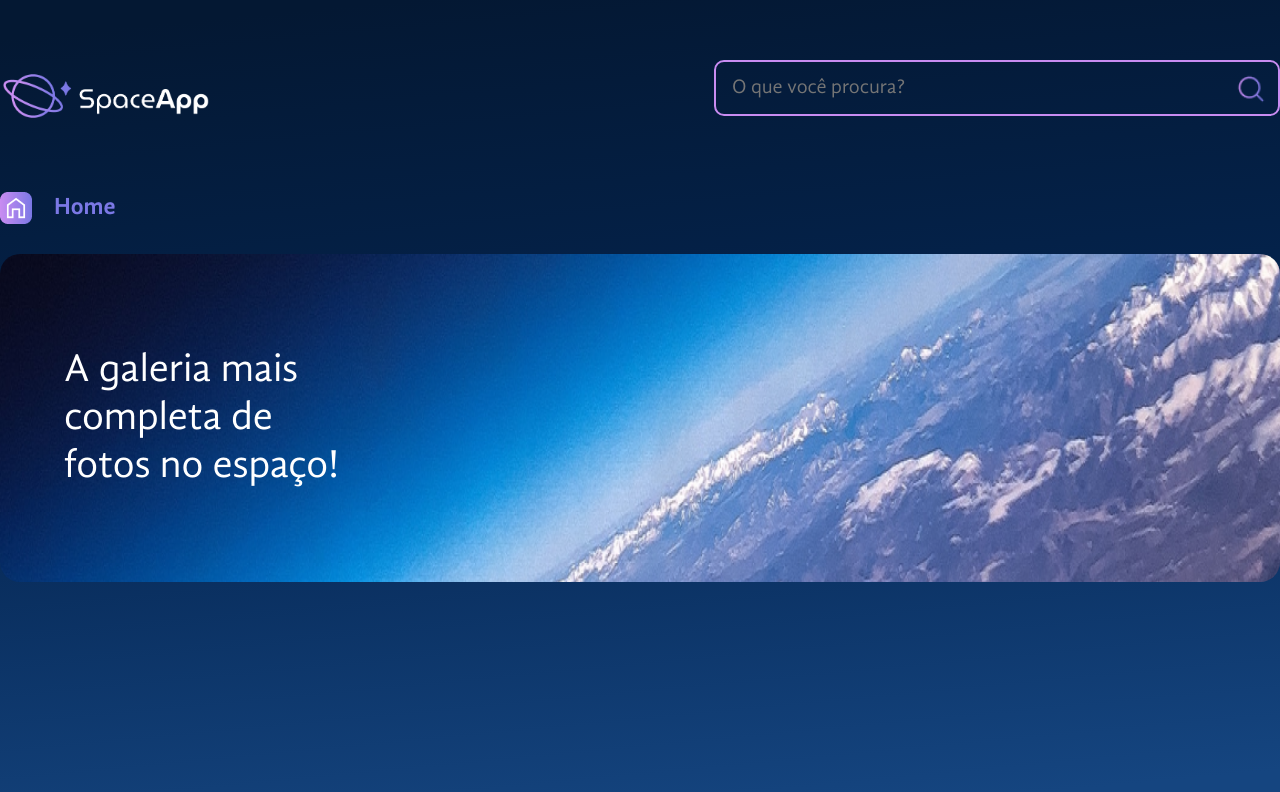
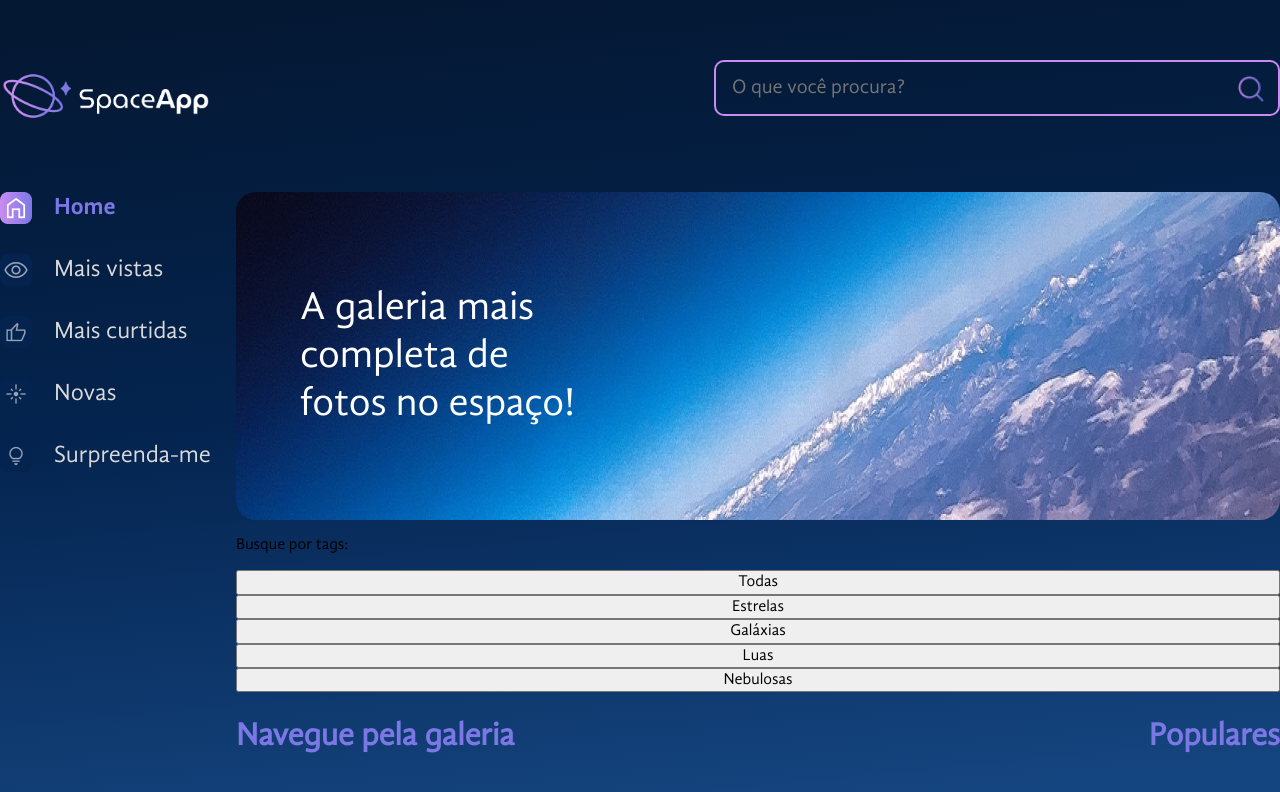
Before and after one commit to FredericoSantana/alura_react_styled_components, a React (Vite) app: page / in a window 1280 px wide. Shown: the top 792 px of the page. Built offline with nearby package versions, Linux system fonts and the light colour scheme.

Commit message:
criação de containers para a estilização da página

```diff
--- a/src/App.jsx
+++ b/src/App.jsx
@@ -3,24 +3,49 @@ import GlobalStyles from "./components/GlobalStyles";
 import Header from "./components/Header/index";
 import LateralBar from "./components/LateralBar";
 import Banner from "./components/Banner";
+import Gallery from "./components/Gallery";
 
-const GradientBackground = styled.div`
-  background: linear-gradient(174.61deg, #041833 4.16%, #04244F 48%, #154580 96.76%);
-  width: 100%;
-  min-height: 100vh
-`
+const GradientBackground = styled.div({
+  background: "linear-gradient(174.61deg, #041833 4.16%, #04244F 48%, #154580 96.76%)",
+  width: "100%",
+  minHeight: "100vh"
+});
+
+const AppContainer = styled.div({
+  width: "1440px",
+  margin: "0 auto",
+  maxWidth: "100%"
+});
+
+const MainContainer = styled.main({
+  display: "flex",
+  gap: "24px"
+});
+
+const GalleryContent = styled.section({
+  display: "flex",
+  flexDirection: "column",
+  flexGrow: 1
+});
 
 function App() {
 
   return (
     <GradientBackground>
       <GlobalStyles/>
-      <Header/>
-      <LateralBar />
-      <Banner
-        bgImage="/images/banner.png"
-        text="A galeria mais completa de fotos no espaço!"
-      />
+      <AppContainer>
+        <Header/>
+        <MainContainer>
+          <LateralBar/>
+          <GalleryContent>
+            <Banner
+              bgImage="/images/banner.png"
+              text="A galeria mais completa de fotos no espaço!"
+            />
+            <Gallery/>
+          </GalleryContent>
+        </MainContainer>
+      </AppContainer>
     </GradientBackground>
   )
 }
--- /dev/null
+++ b/src/components/Gallery/Popular/index.jsx
@@ -0,0 +1,11 @@
+import Title from "../../Title";
+
+const Popular = () => {
+  return (
+    <Title alignment>
+      Populares
+    </Title>
+  );
+};
+
+export default Popular;
--- /dev/null
+++ b/src/components/Gallery/Tags/index.jsx
@@ -0,0 +1,12 @@
+import tags from "./tags.json";
+
+const Tags = () => {
+  return (
+    <>
+      <p>Busque por tags:</p>
+      {tags.map(tag => <button key={tag.id}>{tag.titulo}</button>)}
+    </>
+  );
+};
+
+export default Tags;
--- /dev/null
+++ b/src/components/Gallery/Tags/tags.json
@@ -0,0 +1,22 @@
+[
+    {
+        "id": 0,
+        "titulo": "Todas"
+    },
+    {
+        "id": 1,
+        "titulo": "Estrelas"
+    },
+    {
+        "id": 2,
+        "titulo": "Galáxias"
+    },
+    {
+        "id": 3,
+        "titulo": "Luas"
+    },
+    {
+        "id": 4,
+        "titulo": "Nebulosas"
+    }
+]
--- /dev/null
+++ b/src/components/Gallery/index.jsx
@@ -0,0 +1,30 @@
+import React from 'react';
+import Title from "../Title";
+import Tags from "./Tags";
+import styled from "styled-components";
+import Popular from "./Popular";
+
+const GalleryContainer = styled.div({
+  display: "flex",
+})
+
+const FluidSection = styled.section({
+  flexGrow: 1
+})
+
+const Gallery = () => {
+  return (
+    <>
+      <Tags/>
+      <GalleryContainer>
+        <FluidSection>
+          <Title>Navegue pela galeria</Title>
+        </FluidSection>
+        <Popular/>
+      </GalleryContainer>
+
+    </>
+  );
+};
+
+export default Gallery;
--- a/src/components/LateralBar/index.jsx
+++ b/src/components/LateralBar/index.jsx
@@ -19,6 +19,30 @@ const LateralBar = () => {
           >
             Home
           </NavItem>
+          <NavItem
+            activeIcon="/icons/mais-vistas-ativo.png"
+            inactiveIcon="/icons/mais-vistas-inativo.png"
+          >
+            Mais vistas
+          </NavItem>
+          <NavItem
+            activeIcon="/icons/mais-curtidas-ativo.png"
+            inactiveIcon="/icons/mais-curtidas-inativo.png"
+          >
+            Mais curtidas
+          </NavItem>
+          <NavItem
+            activeIcon="/icons/novas-ativo.png"
+            inactiveIcon="/icons/novas-inativo.png"
+          >
+            Novas
+          </NavItem>
+          <NavItem
+            activeIcon="/icons/surpreenda-me-ativo.png"
+            inactiveIcon="/icons/surpreenda-me-inativo.png"
+          >
+            Surpreenda-me
+          </NavItem>
         </StyledList>
       </nav>
     </aside>
--- /dev/null
+++ b/src/components/Title/index.jsx
@@ -0,0 +1,9 @@
+import styled from "styled-components";
+
+const Title = styled.h2(props => ({
+  color: "#7B78E6",
+  fontSize: "32px",
+  textAlign: props.alignment ? props.alignment : "left"
+}));
+
+export default Title;
```
Also changed, not shown: src/components/Banner/index.jsx (+0 -13 lines).
